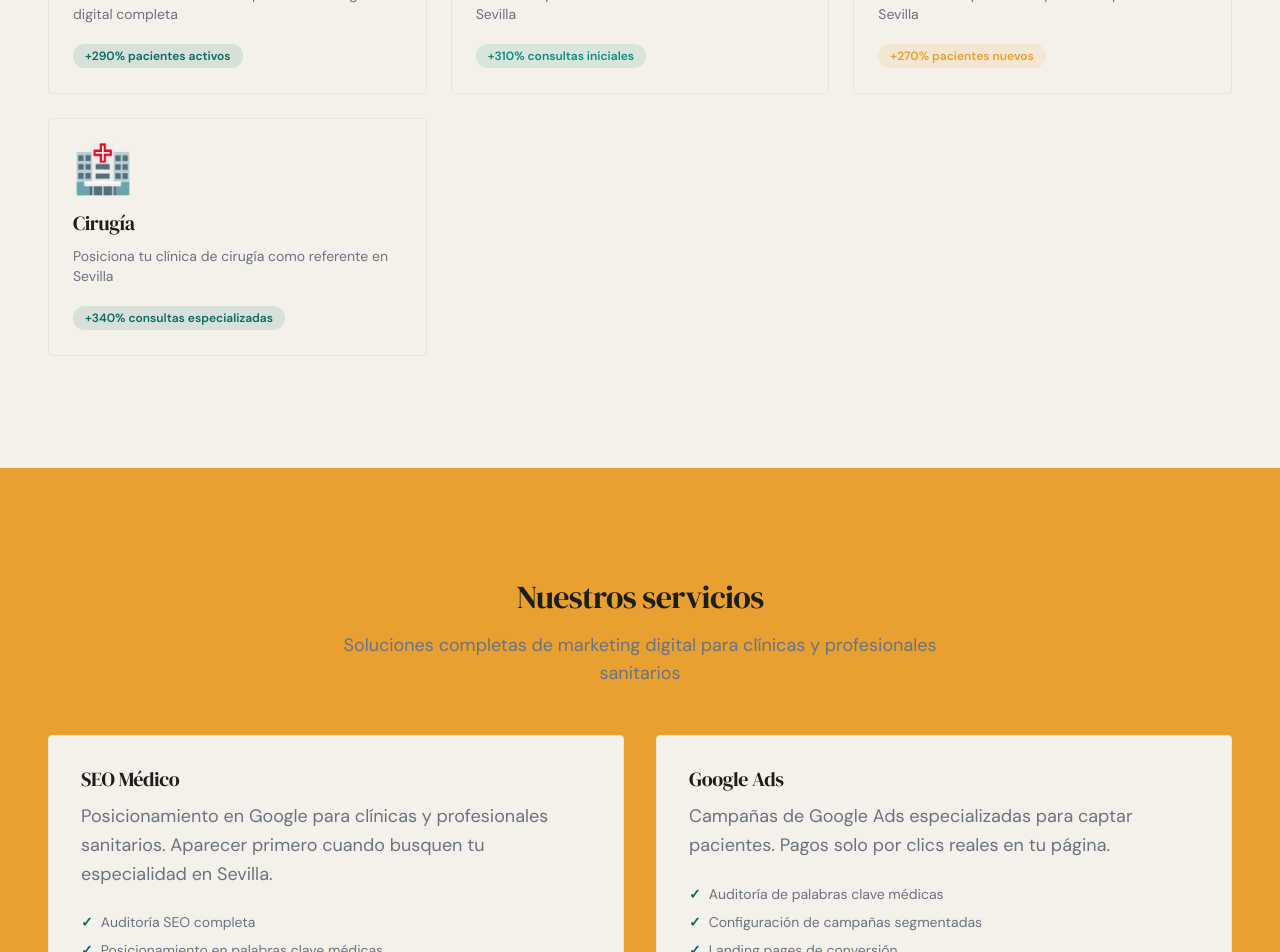
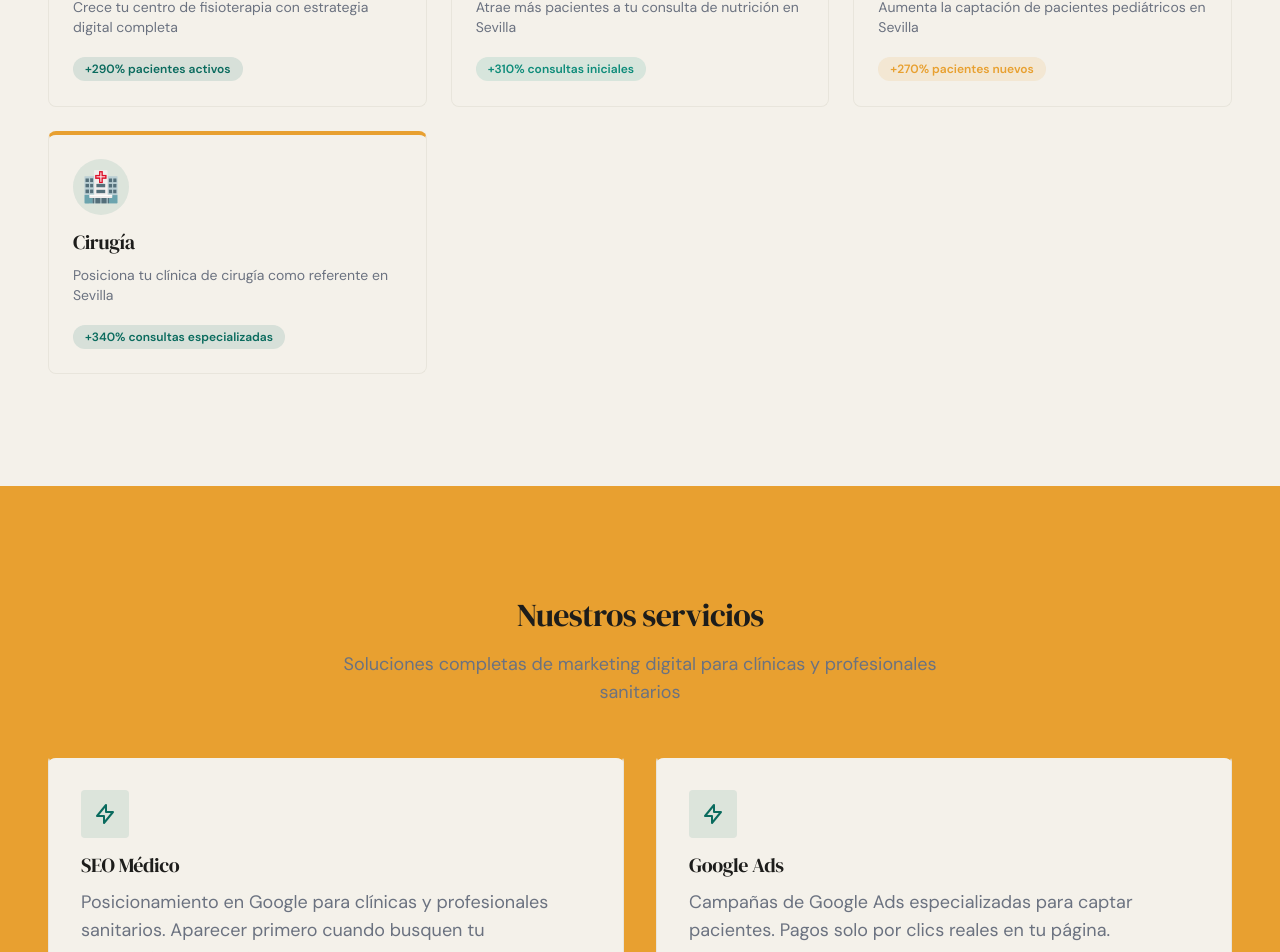
Before and after one commit to carlosalbertocardoso-hub/agencia-clinicas, a Next.js app: page / in a window 1280 px wide. Shown: the part 1400-2352 px from the top of the page. Built offline with nearby package versions, Linux system fonts and the light colour scheme.

Commit message:
design: add card-service class and icon boxes to service and speciality cards

```diff
--- a/src/components/home/ServiciosSection.tsx
+++ b/src/components/home/ServiciosSection.tsx
@@ -15,7 +15,12 @@ export default function ServiciosSection() {
         <div className="grid grid-cols-1 md:grid-cols-2 gap-8">
           {servicios.map((servicio) => (
             <Link key={servicio.id} href={`/servicios/${servicio.slug}`}>
-              <div className="h-full bg-neutral border border-neutral-dark rounded p-8 hover:shadow-lg hover:border-primary transition cursor-pointer group">
+              <div className="card card-service h-full p-8 cursor-pointer group">
+                <div className="w-12 h-12 rounded bg-primary bg-opacity-10 flex items-center justify-center mb-4">
+                  <svg className="w-6 h-6 text-primary" fill="none" viewBox="0 0 24 24" stroke="currentColor">
+                    <path strokeLinecap="round" strokeLinejoin="round" strokeWidth={2} d="M13 10V3L4 14h7v7l9-11h-7z" />
+                  </svg>
+                </div>
                 <h3 className="text-h4 font-heading mb-3 text-text group-hover:text-primary transition">
                   {servicio.nombre}
                 </h3>
--- a/src/components/shared/EspecialidadCard.tsx
+++ b/src/components/shared/EspecialidadCard.tsx
@@ -19,8 +19,8 @@ export default function EspecialidadCard({
 }: EspecialidadCardProps) {
   return (
     <Link href={`/especialidades/${slug}`}>
-      <div className="h-full bg-neutral border border-neutral-dark rounded p-6 hover:shadow-lg hover:border-neutral-darker transition-all cursor-pointer group">
-        <div className="text-5xl mb-4">{icono}</div>
+      <div className="card card-service h-full p-6 cursor-pointer group">
+        <div className="w-14 h-14 rounded-full bg-primary bg-opacity-10 flex items-center justify-center mb-4 text-3xl">{icono}</div>
         <h3 className="font-heading text-h4 mb-3 text-text group-hover:text-primary transition">
           {nombre}
         </h3>
```
